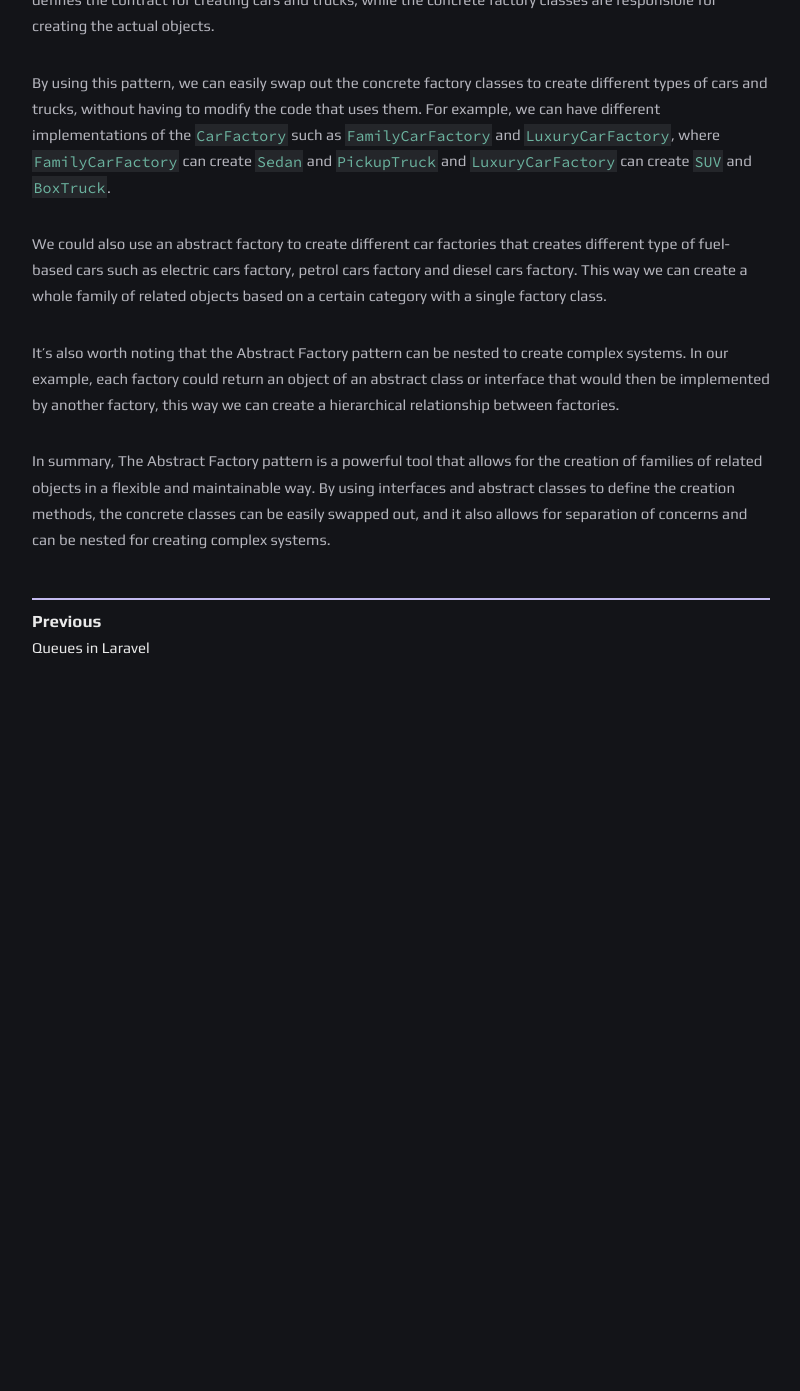
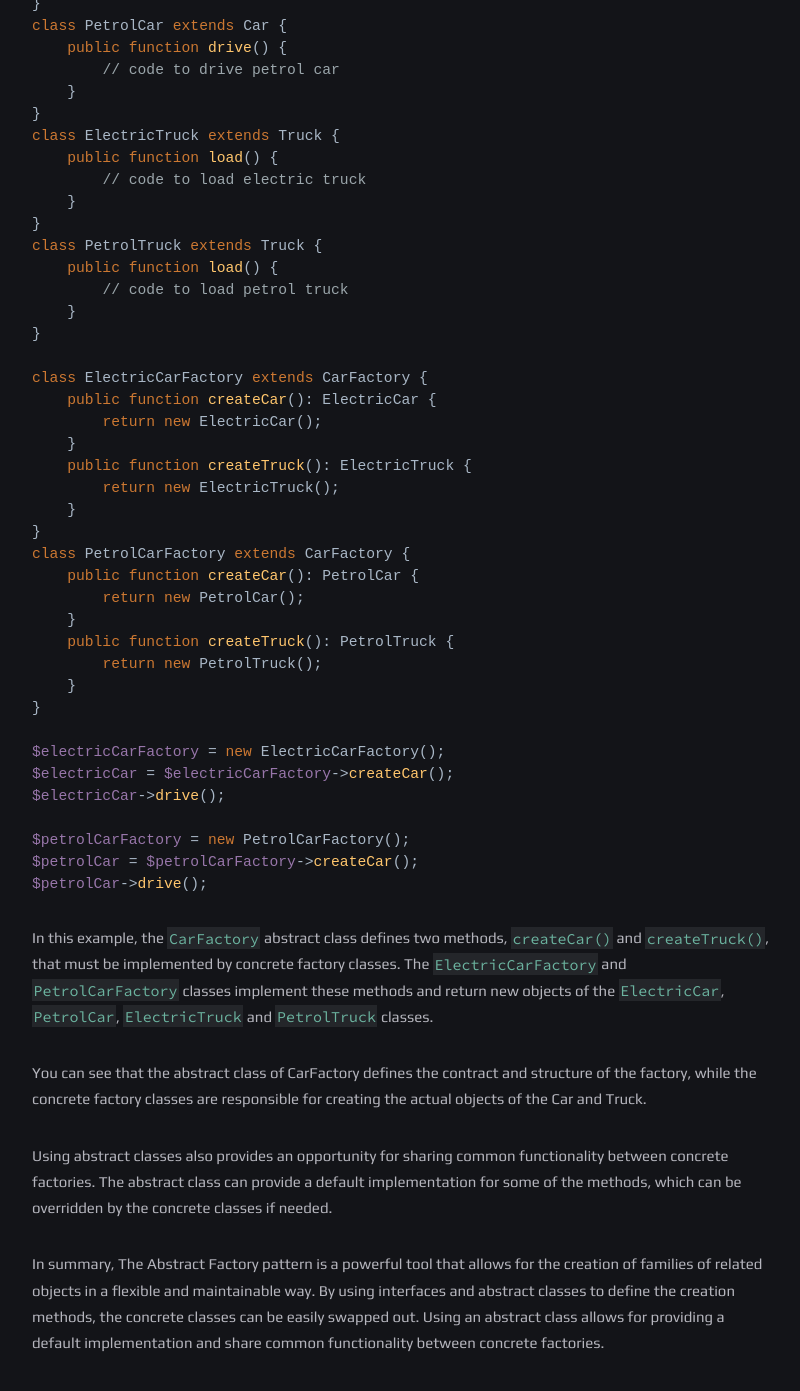
Before and after one commit to kongulov/kongulov.dev, a Jekyll site: the page built from _posts/2023-01-12-abstract-factory-pattern-in-php.md, in a window 1280 px wide and 1400 px high, scrolled down 2193 px. Shown: the top 1391 px of the window, without its empty margins (239-1039 px from the left). Built offline with Jekyll 4.4.1, drawn with Linux system fonts in a browser that asks for light colours; before the commit the page ends 2891 px from its top, so only the background shows below that; some of the changed text lies outside the part shown.

Commit message:
edit post: Abstract Factory Pattern in PHP

````diff
--- a/_posts/2023-01-12-abstract-factory-pattern-in-php.md
+++ b/_posts/2023-01-12-abstract-factory-pattern-in-php.md
@@ -17,42 +17,7 @@ It allows for the creation of objects that follow a certain pattern, without the
 The Abstract Factory pattern can be implemented in PHP using interfaces and abstract classes.
 The interface or abstract class defines a set of methods that must be implemented by concrete factory classes, which are responsible for creating the actual objects.
 
-```php
-interface ShapeFactory {
-    public function createCircle(): Circle;
-    public function createSquare(): Square;
-}
-
-class ConcreteShapeFactory implements ShapeFactory {
-    public function createCircle(): Circle {
-        return new Circle();
-    }
-    public function createSquare(): Square {
-        return new Square();
-    }
-}
-
-class Circle {
-    public function draw() {
-        // code to draw a circle
-    }
-}
-
-class Square {
-    public function draw() {
-        // code to draw a square
-    }
-}
-
-$shapeFactory = new ConcreteShapeFactory();
-$circle = $shapeFactory->createCircle();
-$square = $shapeFactory->createSquare();
-```
-
-In this example, the `ShapeFactory` interface defines two methods, `createCircle()` and `createSquare()`, that must be implemented by concrete factory classes.
-The `ConcreteShapeFactory` class implements these methods and returns new objects of the `Circle` and `Square` classes.
-
-Another Example could be:
+First, consider an example with an interface:
 
 ```php
 interface CarFactory {
@@ -106,10 +71,76 @@ where `FamilyCarFactory` can create `Sedan` and `PickupTruck` and `LuxuryCarFact
 We could also use an abstract factory to create different car factories that creates different type of fuel-based cars such as electric cars factory,
 petrol cars factory and diesel cars factory. This way we can create a whole family of related objects based on a certain category with a single factory class.
 
-It's also worth noting that the Abstract Factory pattern can be nested to create complex systems.
-In our example, each factory could return an object of an abstract class or interface that would then be implemented by another factory,
-this way we can create a hierarchical relationship between factories.
+Now consider an example using an abstract class:
+
+```php
+abstract class CarFactory {
+    abstract public function createCar(): Car;
+    abstract public function createTruck(): Truck;
+}
+
+abstract class Car {
+    abstract public function drive();
+}
+
+abstract class Truck {
+    abstract public function load();
+}
+
+class ElectricCar extends Car {
+    public function drive() {
+        // code to drive electric car
+    }
+}
+class PetrolCar extends Car {
+    public function drive() {
+        // code to drive petrol car
+    }
+}
+class ElectricTruck extends Truck {
+    public function load() {
+        // code to load electric truck
+    }
+}
+class PetrolTruck extends Truck {
+    public function load() {
+        // code to load petrol truck
+    }
+}
+
+class ElectricCarFactory extends CarFactory {
+    public function createCar(): ElectricCar {
+        return new ElectricCar();
+    }
+    public function createTruck(): ElectricTruck {
+        return new ElectricTruck();
+    }
+}
+class PetrolCarFactory extends CarFactory {
+    public function createCar(): PetrolCar {
+        return new PetrolCar();
+    }
+    public function createTruck(): PetrolTruck {
+        return new PetrolTruck();
+    }
+}
+
+$electricCarFactory = new ElectricCarFactory();
+$electricCar = $electricCarFactory->createCar();
+$electricCar->drive();
+
+$petrolCarFactory = new PetrolCarFactory();
+$petrolCar = $petrolCarFactory->createCar();
+$petrolCar->drive();
+```
+
+In this example, the `CarFactory` abstract class defines two methods, `createCar()` and `createTruck()`, that must be implemented by concrete factory classes.
+The `ElectricCarFactory` and `PetrolCarFactory` classes implement these methods and return new objects of the `ElectricCar`, `PetrolCar`, `ElectricTruck` and `PetrolTruck` classes.
+
+You can see that the abstract class of CarFactory defines the contract and structure of the factory, while the concrete factory classes are responsible for creating the actual objects of the Car and Truck.
+
+Using abstract classes also provides an opportunity for sharing common functionality between concrete factories. The abstract class can provide a default implementation for some of the methods, which can be overridden by the concrete classes if needed.
 
 In summary, The Abstract Factory pattern is a powerful tool that allows for the creation of families of related objects in a flexible and maintainable way.
-By using interfaces and abstract classes to define the creation methods, the concrete classes can be easily swapped out,
-and it also allows for separation of concerns and can be nested for creating complex systems.
+By using interfaces and abstract classes to define the creation methods, the concrete classes can be easily swapped out.
+Using an abstract class allows for providing a default implementation and share common functionality between concrete factories.
````
